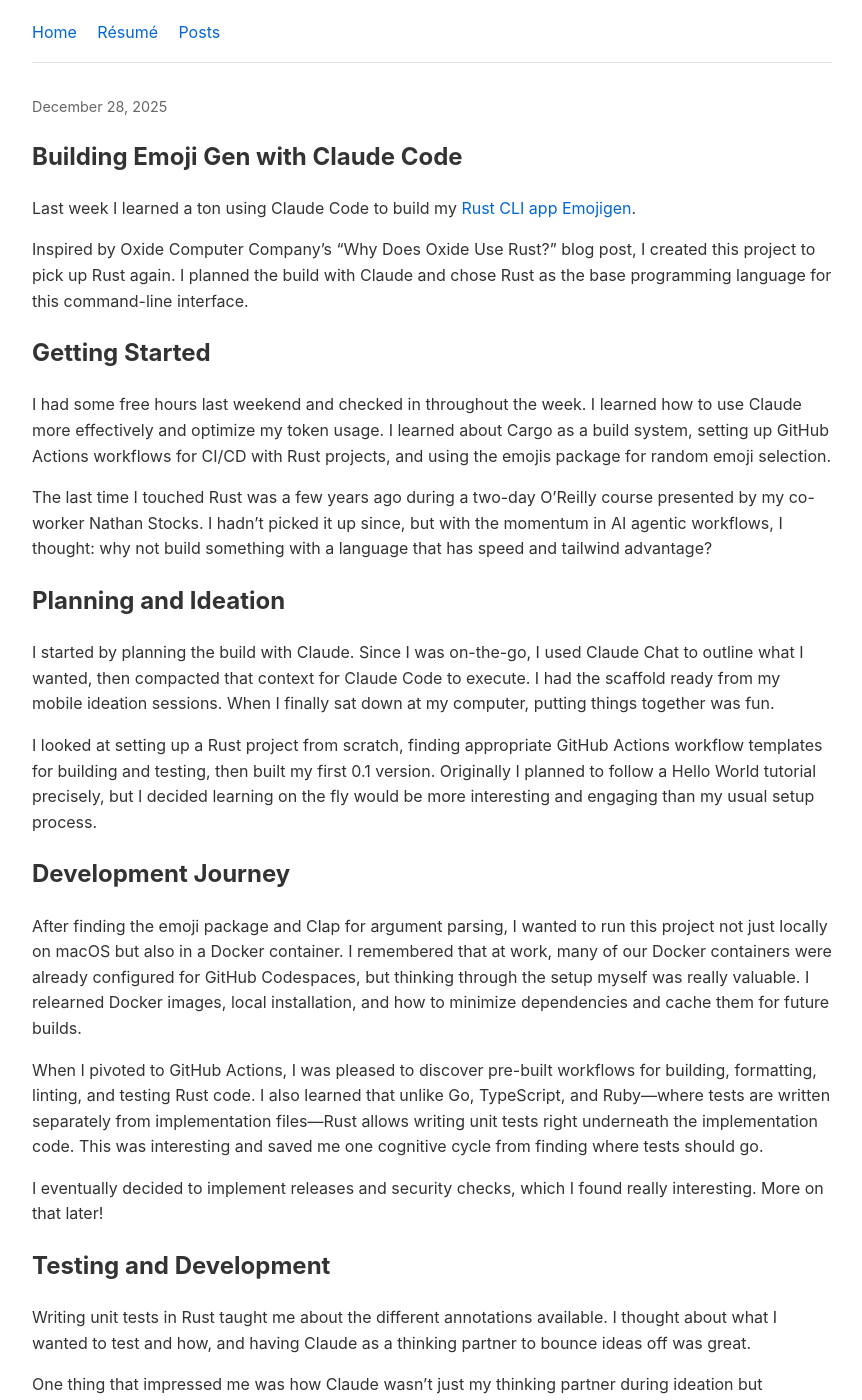
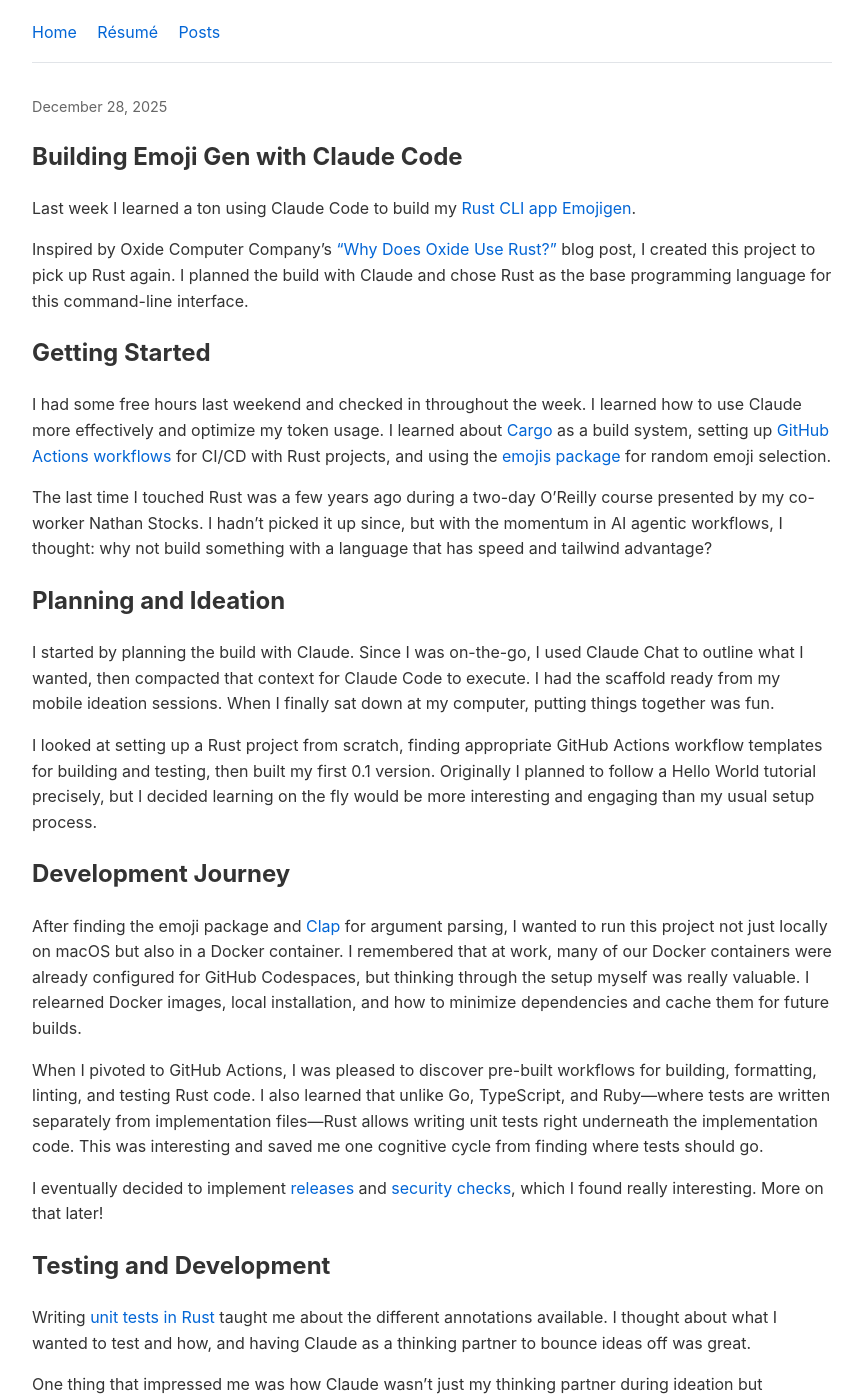
Before and after one commit to francisfuzz/dotcom, a Jekyll site: the page built from _posts/2025-12-27-relearning-rust-through-play-weekend-building-with-claude-code.md, in a window 1280 px wide and 1400 px high. Shown: the whole window, without its empty margins (208-1070 px from the left). Built offline with Jekyll 4.4.1, drawn with Linux system fonts in a browser that asks for light colours; our own code applies the rules of GitHub Pages for plain Markdown files; part of the change alters nothing that is shown; some of the changed text lies outside the part shown.

Commit message:
enhance: add refs

```diff
--- a/_posts/2025-12-27-relearning-rust-through-play-weekend-building-with-claude-code.md
+++ b/_posts/2025-12-27-relearning-rust-through-play-weekend-building-with-claude-code.md
@@ -9,11 +9,11 @@ tag: workflow
 
 Last week I learned a ton using Claude Code to build my [Rust CLI app Emojigen](https://github.com/francisfuzz/emoji_gen).
 
-Inspired by Oxide Computer Company's "Why Does Oxide Use Rust?" blog post, I created this project to pick up Rust again. I planned the build with Claude and chose Rust as the base programming language for this command-line interface.
+Inspired by Oxide Computer Company's ["Why Does Oxide Use Rust?"](https://oxide.computer/blog/why-rust) blog post, I created this project to pick up Rust again. I planned the build with Claude and chose Rust as the base programming language for this command-line interface.
 
 ## Getting Started
 
-I had some free hours last weekend and checked in throughout the week. I learned how to use Claude more effectively and optimize my token usage. I learned about Cargo as a build system, setting up GitHub Actions workflows for CI/CD with Rust projects, and using the emojis package for random emoji selection.
+I had some free hours last weekend and checked in throughout the week. I learned how to use Claude more effectively and optimize my token usage. I learned about [Cargo](https://doc.rust-lang.org/cargo/) as a build system, setting up [GitHub Actions workflows](https://github.com/francisfuzz/emoji_gen/blob/main/.github/workflows/rust.yml) for CI/CD with Rust projects, and using the [emojis package](https://crates.io/crates/emojis) for random emoji selection.
 
 The last time I touched Rust was a few years ago during a two-day O'Reilly course presented by my co-worker Nathan Stocks. I hadn't picked it up since, but with the momentum in AI agentic workflows, I thought: why not build something with a language that has speed and tailwind advantage?
 
@@ -25,15 +25,15 @@ I looked at setting up a Rust project from scratch, finding appropriate GitHub A
 
 ## Development Journey
 
-After finding the emoji package and Clap for argument parsing, I wanted to run this project not just locally on macOS but also in a Docker container. I remembered that at work, many of our Docker containers were already configured for GitHub Codespaces, but thinking through the setup myself was really valuable. I relearned Docker images, local installation, and how to minimize dependencies and cache them for future builds.
+After finding the emoji package and [Clap](https://crates.io/crates/clap) for argument parsing, I wanted to run this project not just locally on macOS but also in a Docker container. I remembered that at work, many of our Docker containers were already configured for GitHub Codespaces, but thinking through the setup myself was really valuable. I relearned Docker images, local installation, and how to minimize dependencies and cache them for future builds.
 
 When I pivoted to GitHub Actions, I was pleased to discover pre-built workflows for building, formatting, linting, and testing Rust code. I also learned that unlike Go, TypeScript, and Ruby—where tests are written separately from implementation files—Rust allows writing unit tests right underneath the implementation code. This was interesting and saved me one cognitive cycle from finding where tests should go.
 
-I eventually decided to implement releases and security checks, which I found really interesting. More on that later!
+I eventually decided to implement [releases](https://github.com/francisfuzz/emoji_gen/releases) and [security checks](https://github.com/francisfuzz/emoji_gen/blob/main/.github/workflows/audit.yml), which I found really interesting. More on that later!
 
 ## Testing and Development
 
-Writing unit tests in Rust taught me about the different annotations available. I thought about what I wanted to test and how, and having Claude as a thinking partner to bounce ideas off was great.
+Writing [unit tests in Rust](https://github.com/francisfuzz/emoji_gen/blob/main/src/main.rs#L46-L72) taught me about the different annotations available. I thought about what I wanted to test and how, and having Claude as a thinking partner to bounce ideas off was great.
 
 One thing that impressed me was how Claude wasn't just my thinking partner during ideation but throughout the entire project. It helped me inside issues, pull requests, and commits as I reviewed my own work. Claude wasn't plugged into just one part of the process but throughout the whole workflow.
 
@@ -45,7 +45,7 @@ One incredibly illuminating aspect was token usage. At work I don't think about
 
 Codifying my work was really helpful, whether through a skill just for conventional commits or the Git workflow.
 
-I found the skill creator that Brady provided at Anthropic's Skills Repository particularly neat, along with the release process of pushing a tag and triggering a release build. You can check out all the skills I created here: https://github.com/francisfuzz/emoji_gen/tree/main/.claude/skills
+I found the [skill creator](https://github.com/anthropics/anthropic-skills/tree/main/examples/skill-creator) that Brady provided at Anthropic's Skills Repository particularly neat, along with the release process of pushing a tag and triggering a release build. You can check out all the skills I created here: https://github.com/francisfuzz/emoji_gen/tree/main/.claude/skills
 
 With regard to optimizing my Claude Code usage, I found a couple of things worked best:
 
```
